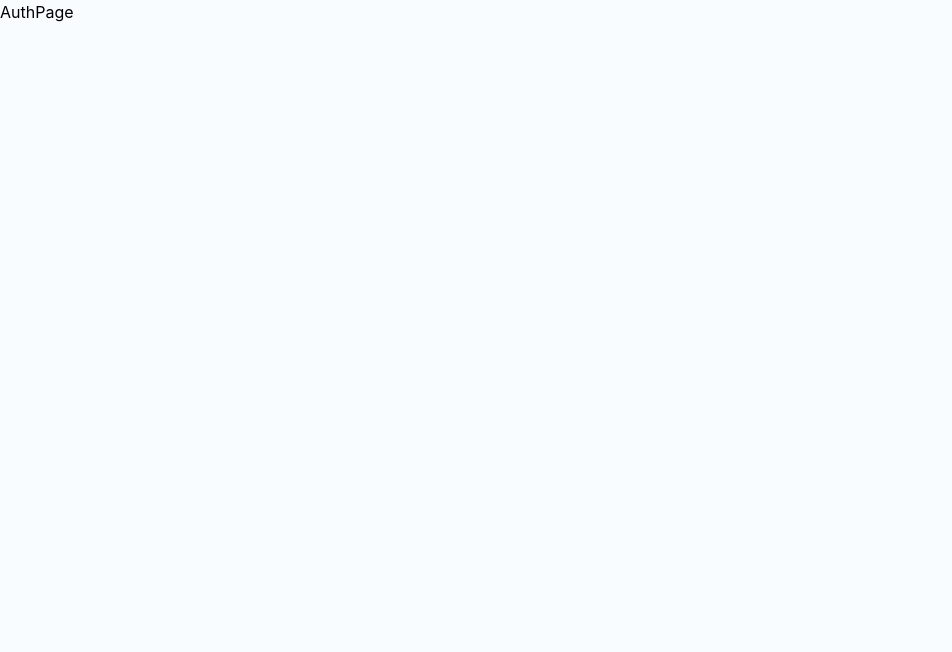
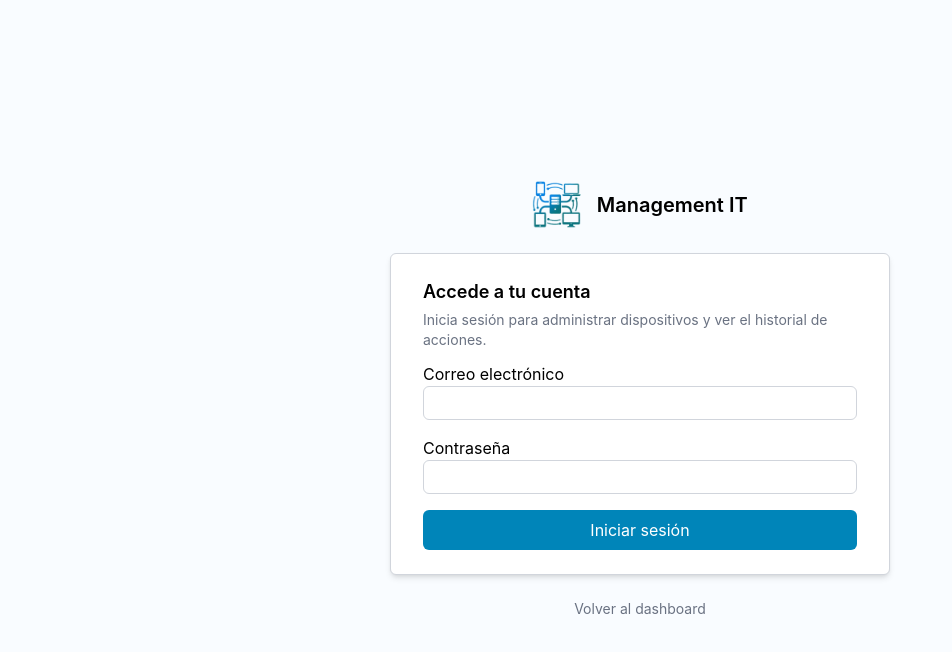
Before and after one commit to ReinaldoBustamante/react-device-manage, a React (Vite) app: page /auth in a window 1280 px wide. Shown: the top 652 px of the page, without its empty margins (0-952 px from the left). Built offline with nearby package versions, Linux system fonts and the light colour scheme.

Commit message:
feat: design login page UI and center authentification layout. Add 'table-fixed' utility class to 'Table' component for consistent column widths

```diff
--- a/src/features/auth/pages/AuthPage.tsx
+++ b/src/features/auth/pages/AuthPage.tsx
@@ -1,3 +1,24 @@
+import { Link } from "react-router"
+import { Logo } from "../../../shared/components/Header/Logo"
+
 export const AuthPage = () => {
-    return <h1>AuthPage</h1>
+    return <div className="flex flex-col gap-6 items-center">
+        <Logo />
+        <div className="bg-white border border-gray-300 shadow-md px-8 py-6 rounded-md w-[500px] flex flex-col gap-1">
+            <h1 className="font-semibold text-lg">Accede a tu cuenta</h1>
+            <p className="text-gray-500 text-sm">Inicia sesión para administrar dispositivos y ver el historial de acciones.</p>
+            <form className="flex flex-col mt-2 gap-4">
+                <div className="flex flex-col">
+                    <label htmlFor="email">Correo electrónico</label>
+                    <input type="email" id="email" className="border border-gray-300 rounded-md px-2 py-1" />
+                </div>
+                <div className="flex flex-col">
+                    <label htmlFor="password">Contraseña</label>
+                    <input type="password" id="password" className="border border-gray-300 rounded-md px-2 py-1" />
+                </div>
+                <button type="submit" className="bg-[#0085B9] text-white rounded-md px-2 py-2 ">Iniciar sesión</button>
+            </form>
+        </div>
+        <Link to={'/'} className="text-center text-sm text-gray-500 hover:text-gray-800">Volver al dashboard</Link>
+    </div>
 }
--- a/src/shared/components/Table.tsx
+++ b/src/shared/components/Table.tsx
@@ -6,7 +6,7 @@ interface TableProps {
 export const Table = ({ headers, children }: TableProps) => {
     return (
         <div className="border border-[#D5DFE7] rounded-md overflow-hidden overflow-x-auto">
-            <table className="w-full">
+            <table className="w-full table-fixed">
                 <thead>
                     <tr className="border-b border-[#D5DFE7] bg-gray-100">
                         {headers.map(header => (
--- a/src/shared/layouts/AuthLayout.tsx
+++ b/src/shared/layouts/AuthLayout.tsx
@@ -1,9 +1,8 @@
 import { Outlet } from "react-router"
 
 export const AuthLayout = () => {
-    return <div>
-
-        <main>
+    return <div className="bg-[#F9FCFF]">
+        <main className="flex justify-center items-center h-screen">
             <Outlet />
         </main>
     </div>
```
